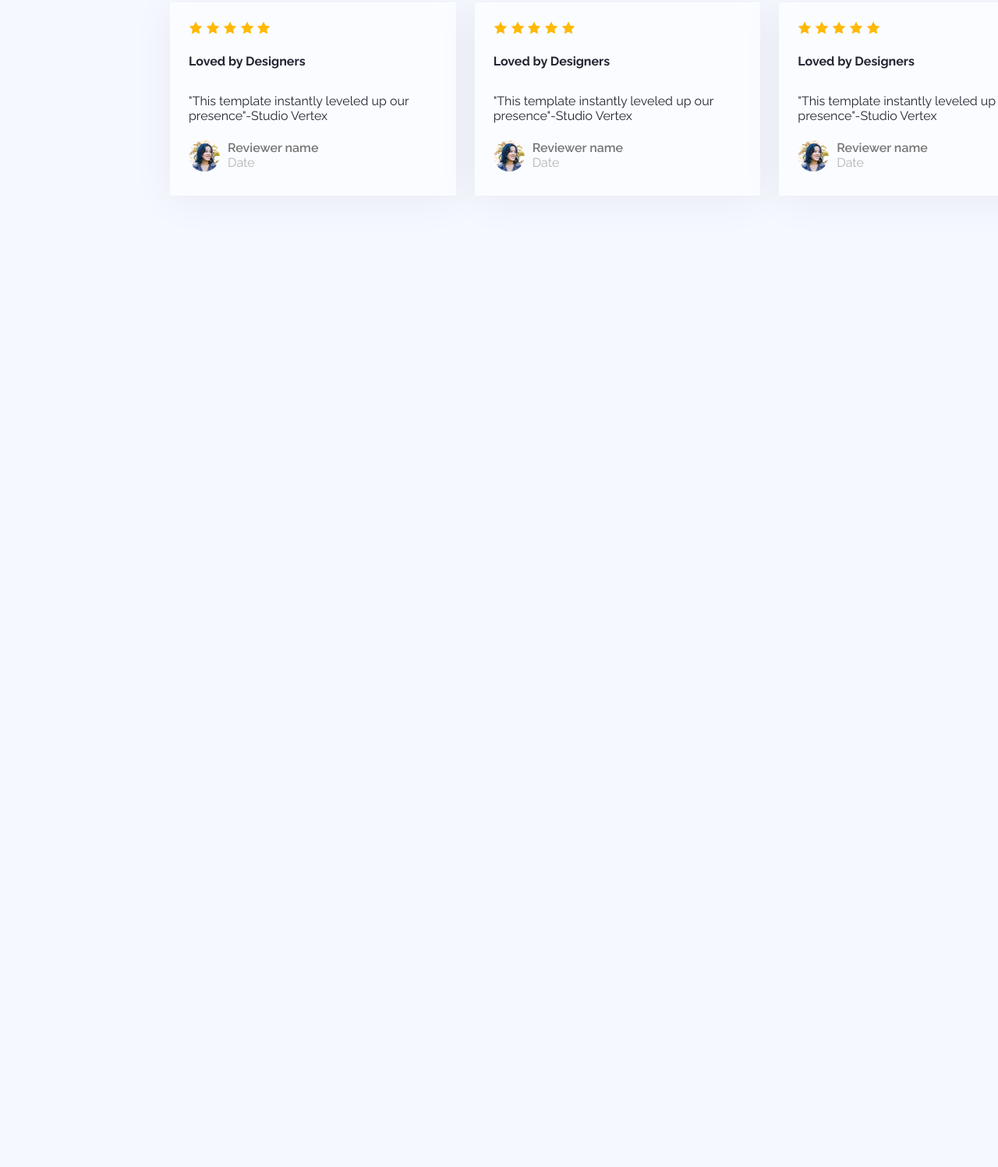
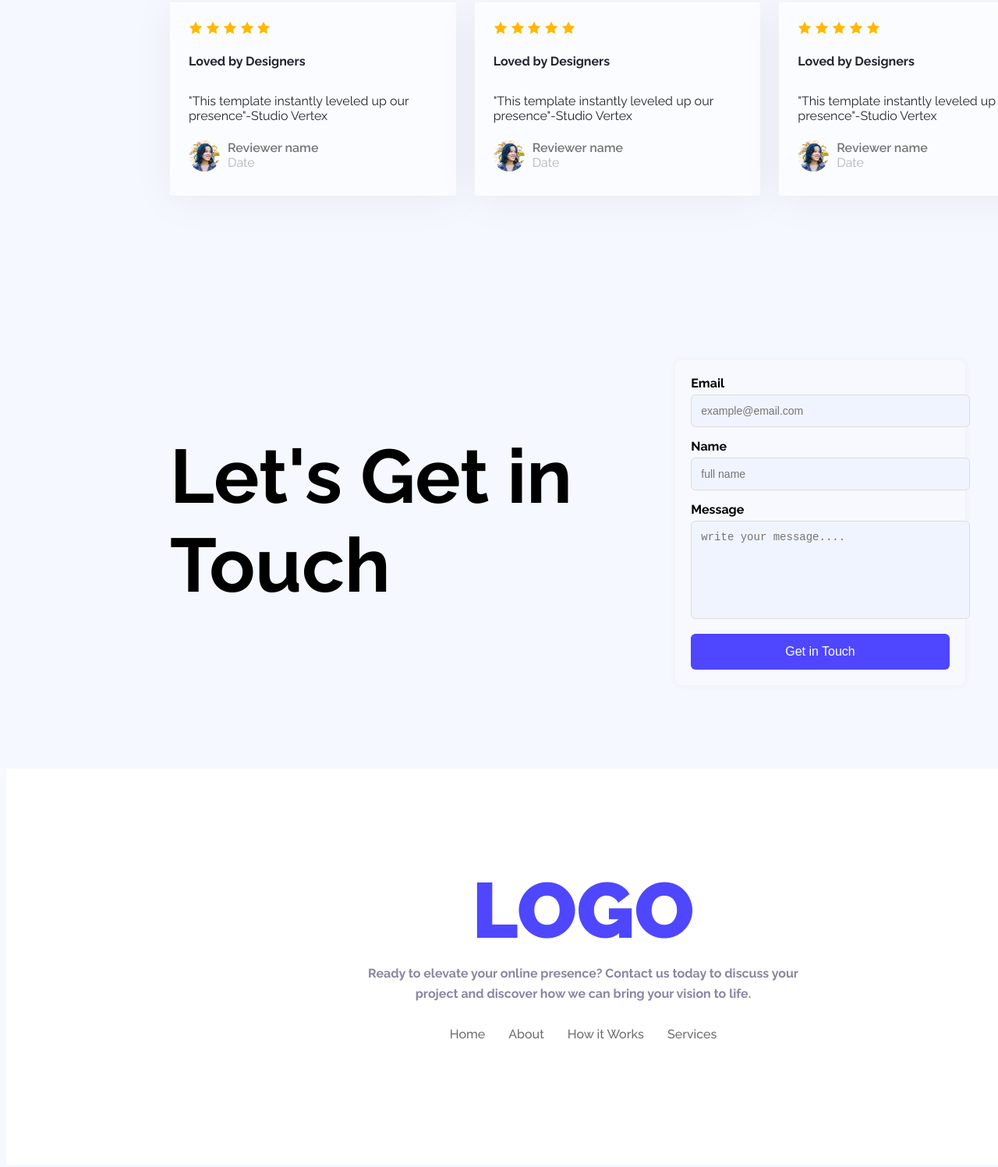
Before and after one commit to Moonie-pseudo/1st-assignment, a plain HTML site: page index.html in a window 1280 px wide. Shown: the part 1928-3425 px from the top of the page at 78% size. Before the commit the page ends 2282 px from the top, so only its background shows below. Drawn offline with Linux system fonts and the light colour scheme; a web font is replaced by a local one.

Commit message:
complete

```diff
--- a/index.html
+++ b/index.html
@@ -134,10 +134,34 @@
 
         <!-- contact section -->
         <section class="contact">
+            <h2 class="contact-title">
+                Let's Get in Touch
+            </h2>
+            <form class="contact-form" method="get">
+                <label for="email">Email</label>
+                <input type="email" id="email" placeholder="example@email.com" required>
+                <label for="name">Name</label>
+                <input type="text" id="name" placeholder="full name" required>
 
+                <label for="message">Message</label>
+                <textarea id="message" placeholder="write your message...." required></textarea>
+
+                <button type="submit">Get in Touch</button>
+            </form>
         </section>
-    <footer>
 
-    </footer>
+    <footer class="footer">
+  <h2 class="footer-logo">LOGO</h2>
+  <p class="footer-description">
+    Ready to elevate your online presence? Contact us today to discuss your project and discover how we can bring your vision to life.
+  </p>
+  <nav class="footer-nav">
+    <a href="#">Home</a>
+    <a href="#">About</a>
+    <a href="#">How it Works</a>
+    <a href="#">Services</a>
+  </nav>
+</footer>
+
 </body>
 </html>
--- a/styles/design.css
+++ b/styles/design.css
@@ -51,6 +51,9 @@ nav button{
     font-size: large;
 }
 
+nav button:hover {
+  background: linear-gradient(to right, #5a0fbf, #1a60f0);
+}
 nav button a{
   text-decoration: none;
   color: #ffffff;
@@ -92,6 +95,9 @@ nav button a{
   font-size: large;
 }
 
+.banner-button:hover {
+  background: linear-gradient(to right, #5a0fbf, #1a60f0);
+}
 .banner-button a{
   text-decoration: none;
   color: #ffffff;
@@ -141,6 +147,9 @@ nav button a{
   color: #ffffff;
 }
 
+.action-button:hover {
+  background: linear-gradient(to right, #5a0fbf, #1a60f0);
+}
 .action-image{
   height: 328px;
   width: 403px;
@@ -271,3 +280,105 @@ nav button a{
   font-weight: normal;
   color: #B3B3B3;
 }
+
+/* contact section */
+
+.contact{
+  height: 632px;
+  width: 1140px;
+  margin-left: 210px;
+  display: flex;
+  flex-direction: row;
+  align-items: center;
+  align-content: center;
+}
+
+.contact-title{
+  height: 232px;
+  width: 528px;
+  color: #000000;
+  font-size: 97px;
+  font-weight: bold;
+}
+
+.contact-form {
+  max-width: 350px;
+  margin: auto;
+  padding: 20px;
+  background-color: #f7f9ff;
+  border-radius: 8px;
+  box-shadow: 0 0 10px rgba(0, 0, 0, 0.05);
+}
+
+.contact-form label {
+  display: block;
+  margin-bottom: 5px;
+  font-weight: bold;
+}
+
+.contact-form input,
+.contact-form textarea {
+  width: 100%;
+  padding: 12px;
+  margin-bottom: 15px;
+  border: 1px solid #ddd;
+  border-radius: 6px;
+  font-size: 14px;
+  background-color: #f0f4ff;
+}
+
+.contact-form textarea {
+  height: 100px;
+  resize: none;
+}
+
+.contact-form button {
+  width: 100%;
+  background:#4E47FF;
+  color: white;
+  padding: 14px;
+  border: none;
+  border-radius: 6px;
+  font-size: 16px;
+  cursor: pointer;
+}
+
+.contact-form button:hover {
+  background: linear-gradient(to right, #5a0fbf, #1a60f0);
+}
+
+.footer {
+  background-color: white;
+  text-align: center;
+  padding: 40px 20px;
+  color: #8987A1;
+  height: 428px;
+  width: 1440px;
+}
+
+.footer-logo {
+  font-size: 100px;
+  font-weight: 900;
+  color: #4E47FF;
+  margin-bottom: 10px;
+}
+
+.footer-description {
+  font-size: 16px;
+  max-width: 600px;
+  margin: 0 auto 30px;
+  line-height: 1.6;
+}
+
+.footer-nav {
+  display: flex;
+  justify-content: center;
+  gap: 30px;
+  flex-wrap: wrap;
+}
+
+.footer-nav a {
+  text-decoration: none;
+  color: #6c6c6c;
+  font-weight: 500;
+}
```
